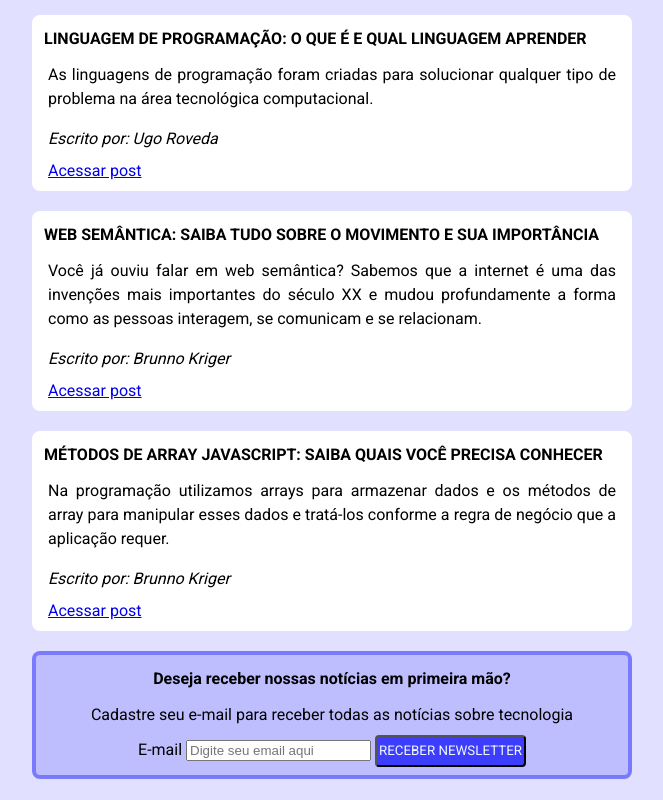
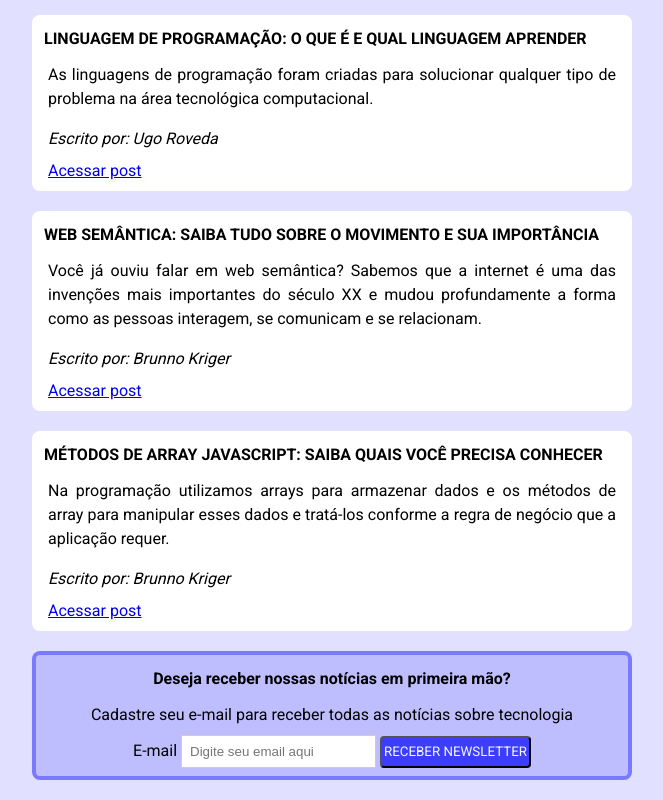
Before and after one commit to Kenzie-Academy-Brasil-Developers/m1-sp2-kenzie-blog_rafaelapianezzer, a plain HTML site: page index.html in a window 1280 px wide. Shown: the part 316-1116 px from the top of the page, without its empty margins (308-971 px from the left). Drawn offline with Linux system fonts and the light colour scheme.

Commit message:
correção da entrega

```diff
--- a/index.html
+++ b/index.html
@@ -9,13 +9,11 @@
     <link rel="stylesheet" href="style.css">
 
 </head>
-
+<body>
     <header>
-    <img src="imagens/logo.png">
+        <img src="imagens/logo.png" alt="logo da kenzie academy">
         <h1>Blog da Kenzie</h1>
     </header>
-
-<body>
         <div class="container">
             <main>
                 <article class="classArticle">
@@ -47,15 +45,15 @@
                     <a href="https://kenzie.com.br/blog/metodos-de-array-javascript/" target="_blank">Acessar post</a>
                 </article>
             </main>
-        <div id="form" class="classForm">
+            <footer id="form" class="classForm">
                 <form>
                     <h2>Deseja receber nossas notícias em primeira mão?</h2>
                     <p>Cadastre seu e-mail para receber todas as notícias sobre tecnologia</p>
                     <label>E-mail</label>
-                <input type="email" placeholder="Digite seu email aqui">
+                    <input type="email" placeholder="Digite seu email aqui"  required>
                     <button type="submit">Receber newsletter</button>
                 </form>
-        </div>
+            </footer>
         </div>
 </body>
 </html>
--- a/style.css
+++ b/style.css
@@ -53,6 +53,15 @@ body {
     border-radius: 8px;
 }
 
+input {
+    border: 1px solid #ccc;
+    padding: 8px;
+}
+
+button:hover {
+    cursor: pointer;
+}
+
 .classForm button {
     background-color: rgba(0, 0, 255, 0.677);
     color:aliceblue;
```
Lines whose indentation alone changed are shown as unchanged.
